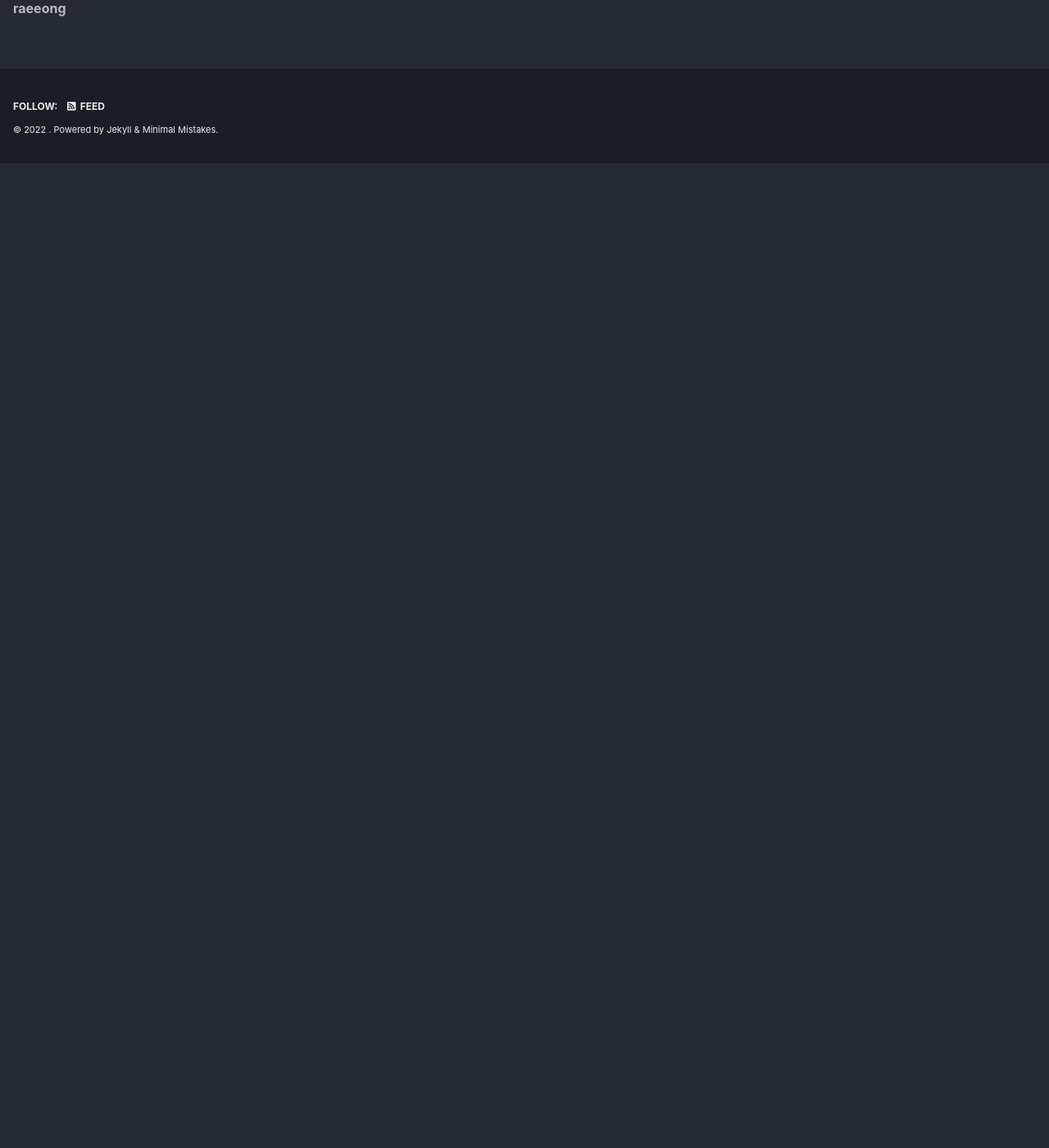
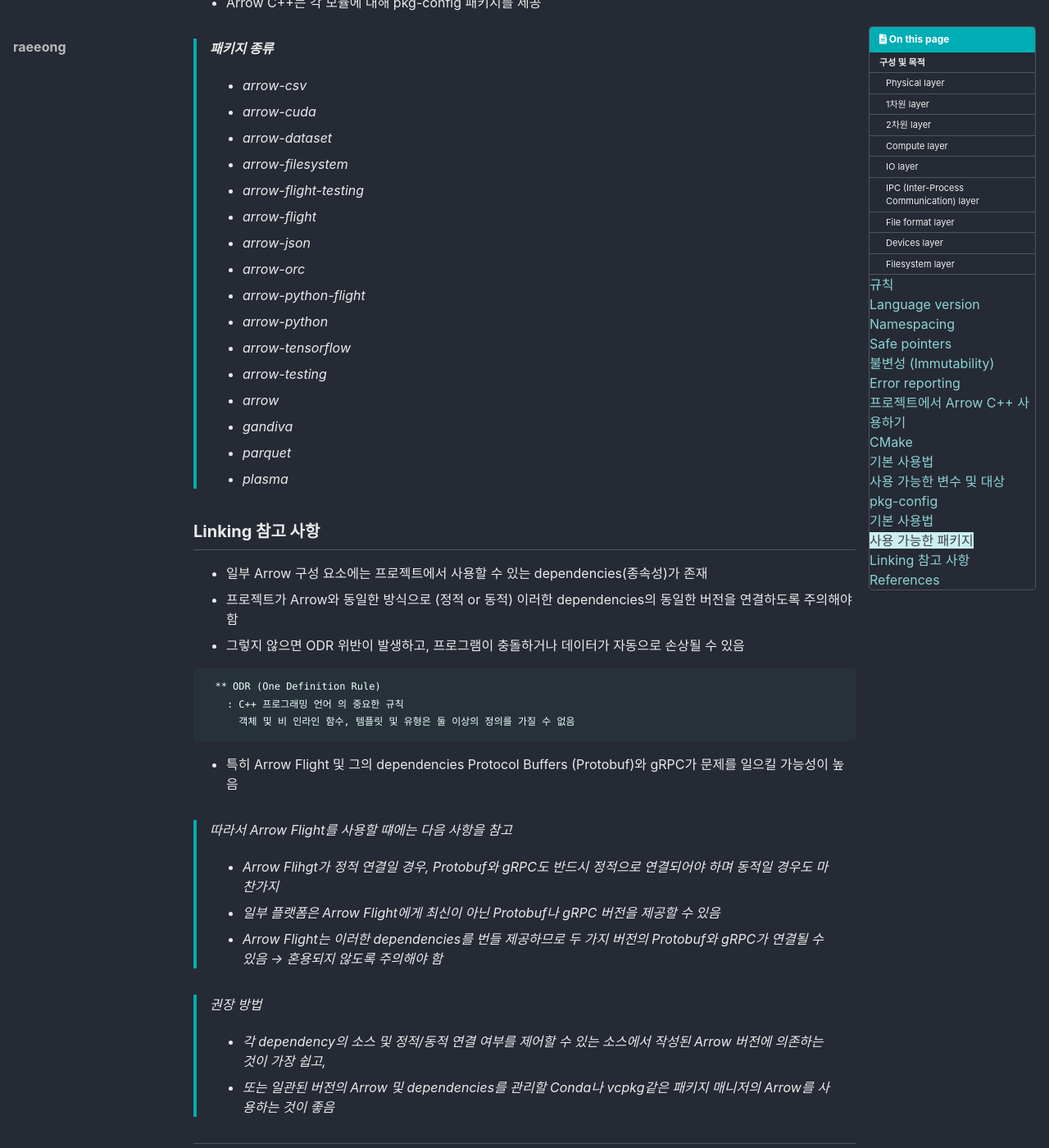
Before and after one commit to friedegg818/friedegg818.github.io, a Jekyll site: the page built from _posts/2022-02-08-ArrowC++Library.md, in a window 1280 px wide and 1400 px high, scrolled down 4698 px. Shown: the whole window at 82% size. Built offline with Jekyll 4.4.1, drawn with Linux system fonts in a browser that asks for light colours; cached includes are drawn as plain includes; some web fonts are replaced; before the commit the page ends 4897 px from its top, so only the background shows below that; some of the changed text lies outside the part shown.

Commit message:
220208 update

````diff
--- a/_posts/2022-02-08-ArrowC++Library.md
+++ b/_posts/2022-02-08-ArrowC++Library.md
@@ -156,8 +156,78 @@ last_modified_At: 2022-02-08
 
 ```java
    !! 보통 Arrow 공유 라이브러리르 사용하는 것이 좋음
-   !! CMake는 대소문자를 구분하므로 위에 나열된 이름과 변수의 철자는 정확히 동잃야 함
+   !! CMake는 대소문자를 구분하므로 위에 나열된 이름과 변수의 철자는 정확히 동일해야 함
 ```
+
+## pkg-config
+
+### 기본 사용법
+
+```java
+   pkg-config --cflgas --libarrow
+```
+- 위의 command line에서 적절한 빌드 flag를 얻을 수 있음
+
+```java
+   pkg-config --cflags --libs --static arrow
+```
+- Arrow C++ 정적 라이브러리를 연결하려면, <span style="color:orange">--static</span> 옵션 추가
+
+```java
+   my_example: my_example:cc
+     $(CXX) -o $@ $(CXXFLAGS) $< $$(pkg-config --cflags --libs arrow)
+```
+- Minimal Makefile은 <span style="color:orange">my_example.cc</span> source 파일을 Arrow C++ 공유 라이브러리와 연결된 실행 파일로 컴파일
+
+> 다양한 빌드 시스템이 pkg-config를 지원
+> - GNU Autotools
+> - CMake (<span style="color:orange">find_package(Arrow)</span>를 대신 사용해야 함)
+> - Meson 등
+
+### 사용 가능한 패키지
+- Arrow C++는 각 모듈에 대해 pkg-config 패키지를 제공
+
+> **패키지 종류**
+> - arrow-csv
+> - arrow-cuda
+> - arrow-dataset
+> - arrow-filesystem
+> - arrow-flight-testing
+> - arrow-flight
+> - arrow-json
+> - arrow-orc
+> - arrow-python-flight
+> - arrow-python
+> - arrow-tensorflow
+> - arrow-testing
+> - arrow
+> - gandiva
+> - parquet
+> - plasma
+
+
+## Linking 참고 사항
+- 일부 Arrow 구성 요소에는 프로젝트에서 사용할 수 있는 dependencies(종속성)가 존재
+- 프로젝트가 Arrow와 동일한 방식으로 (정적 or 동적) 이러한 dependencies의 동일한 버전을 연결하도록 주의해야 함
+- 그렇지 않으면 ODR 위반이 발생하고, 프로그램이 충돌하거나 데이터가 자동으로 손상될 수 있음
+
+```
+  ** ODR (One Definition Rule)
+    : C++ 프로그래밍 언어 의 중요한 규칙
+      객체 및 비 인라인 함수, 템플릿 및 유형은 둘 이상의 정의를 가질 수 없음
+```
+
+- 특히 Arrow Flight 및 그의 dependencies Protocol Buffers (Protobuf)와 gRPC가 문제를 일으킬 가능성이 높음
+
+> 따라서 Arrow Flight를 사용할 떄에는 다음 사항을 참고
+ - Arrow Flihgt가 정적 연결일 경우, Protobuf와 gRPC도 반드시 정적으로 연결되어야 하며 동적일 경우도 마찬가지
+ - 일부 플랫폼은 Arrow Flight에게 최신이 아닌 Protobuf나 gRPC 버전을 제공할 수 있음
+ - Arrow Flight는 이러한 dependencies를 번들 제공하므로 두 가지 버전의 Protobuf와 gRPC가 연결될 수 있음 → 혼용되지 않도록 주의해야 함
+
+> 권장 방법
+- 각 dependency의 소스 및 정적/동적 연결 여부를 제어할 수 있는 소스에서 작성된 Arrow 버전에 의존하는 것이 가장 쉽고,
+- 또는 일관된 버전의 Arrow 및 dependencies를 관리할 Conda나 vcpkg같은 패키지 매니저의 Arrow를 사용하는 것이 좋음
+
 
 ***
 
````
